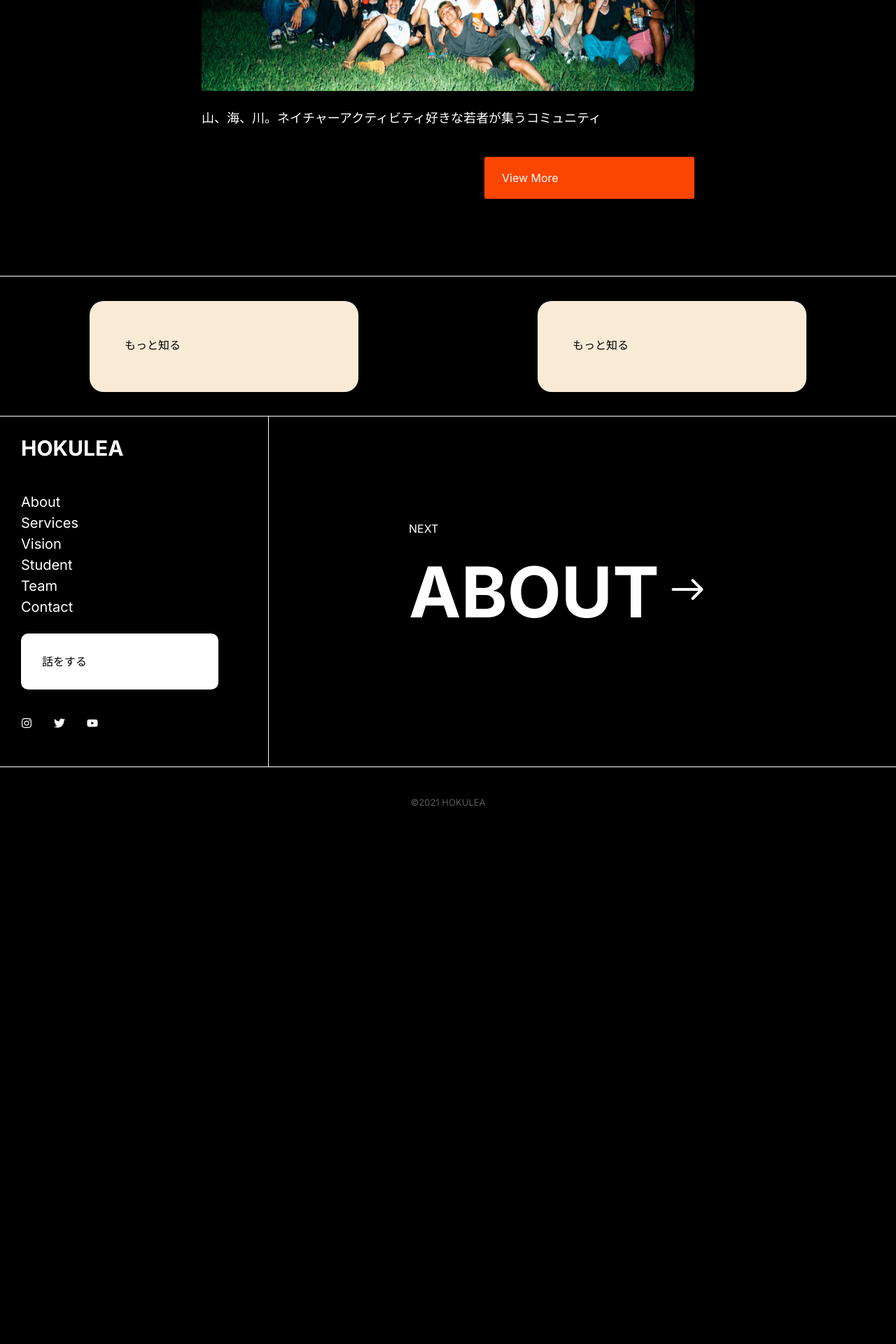
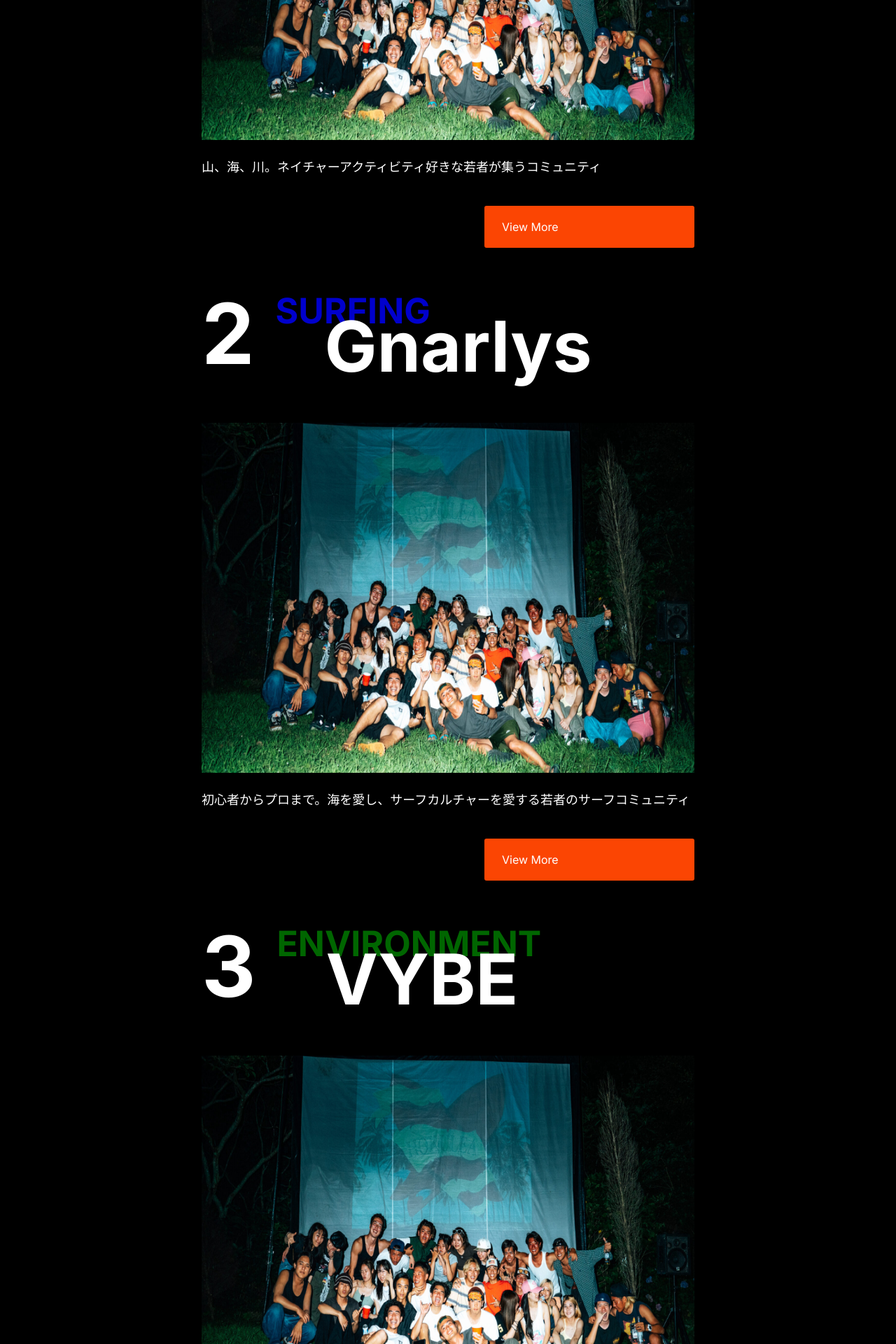
Before and after one commit to kohta9521/HOKULEA_Official_WebSite, a Next.js app: page /community in a window 1280 px wide. Shown: the part 2570-4490 px from the top of the page at 70% size. Before the commit the page ends 3766 px from the top, so only its background shows below. Built offline with nearby package versions, Linux system fonts and the light colour scheme.

Commit message:
add all community children page and link all button

```diff
--- a/src/app/community/CommunityContent.module.scss
+++ b/src/app/community/CommunityContent.module.scss
@@ -1,6 +1,8 @@
 .container {
     width: 100%;
     .community {
+        width: 100%;
+        padding: 60px 0;
         .titleFlexBox {
             display: flex;
             width: 100%;
@@ -23,6 +25,18 @@
                     opacity: 0.8;
                     font-weight: bold;
                     z-index: -1;
+                }
+                .yellow {
+                    color: yellow;
+                }
+                .blue {
+                    color: blue;
+                }
+                .green {
+                    color: green;
+                }
+                .red {
+                    color: red;
                 }
                 .mainTitle {
                     position: absolute;
--- a/src/app/community/CommunityContent.tsx
+++ b/src/app/community/CommunityContent.tsx
@@ -25,7 +25,7 @@ const CommunityContent = () => {
                 <div className={styles.titleFlexBox}>
                     <h1 className={styles.titleNumber}>1</h1>
                     <div className={styles.titleRow}>
-                        <h3 className={styles.titleText}>OUTDOOR</h3>
+                        <h3 className={`${styles.titleText} ${styles.yellow}`}>OUTDOOR</h3>
                         <h3 className={styles.mainTitle}>Rover</h3>
                     </div>
                 </div>
@@ -41,6 +41,67 @@ const CommunityContent = () => {
                     <Link className={styles.link} href="/community/outdoor">View More</Link>
                 </div>
             </div>
+            {/* 2 */}
+            <div className={styles.community}>
+                <div className={styles.titleFlexBox}>
+                    <h1 className={styles.titleNumber}>2</h1>
+                    <div className={styles.titleRow}>
+                        <h3 className={`${styles.titleText} ${styles.blue}`}>SURFING</h3>
+                        <h3 className={styles.mainTitle}>Gnarlys</h3>
+                    </div>
+                </div>
+                <div className={styles.contentBox}>
+                    <Image
+                        className={styles.image}
+                        src={"/images/about.jpg"}
+                        alt={"rover"}
+                        width={600}
+                        height={400}
+                    />
+                    <SubPageMainText id={1} text='初心者からプロまで。海を愛し、サーフカルチャーを愛する若者のサーフコミュニティ' />
+                    <Link className={styles.link} href="/community/surf">View More</Link>
+                </div>
+            </div>
+            <div className={styles.community}>
+                <div className={styles.titleFlexBox}>
+                    <h1 className={styles.titleNumber}>3</h1>
+                    <div className={styles.titleRow}>
+                        <h3 className={`${styles.titleText} ${styles.green}`}>ENVIRONMENT</h3>
+                        <h3 className={styles.mainTitle}>VYBE</h3>
+                    </div>
+                </div>
+                <div className={styles.contentBox}>
+                    <Image
+                        className={styles.image}
+                        src={"/images/about.jpg"}
+                        alt={"rover"}
+                        width={600}
+                        height={400}
+                    />
+                    <SubPageMainText id={1} text='山、海、川。ネイチャーアクティビティ好きな若者が集うコミュニティ' />
+                    <Link className={styles.link} href="/community/vybe">View More</Link>
+                </div>
+            </div>
+            <div className={styles.community}>
+                <div className={styles.titleFlexBox}>
+                    <h1 className={styles.titleNumber}>4</h1>
+                    <div className={styles.titleRow}>
+                        <h3 className={`${styles.titleText} ${styles.red}`}>EVENT</h3>
+                        <h3 className={styles.mainTitle}>Luten</h3>
+                    </div>
+                </div>
+                <div className={styles.contentBox}>
+                    <Image
+                        className={styles.image}
+                        src={"/images/about.jpg"}
+                        alt={"rover"}
+                        width={600}
+                        height={400}
+                    />
+                    <SubPageMainText id={1} text='新進気鋭でcoolな若者がプロデュース。時代とクリエイティブを意識したイベントチーム' />
+                    <Link className={styles.link} href="/community/event">View More</Link>
+                </div>
+            </div>
 
         </div>
     )
```
